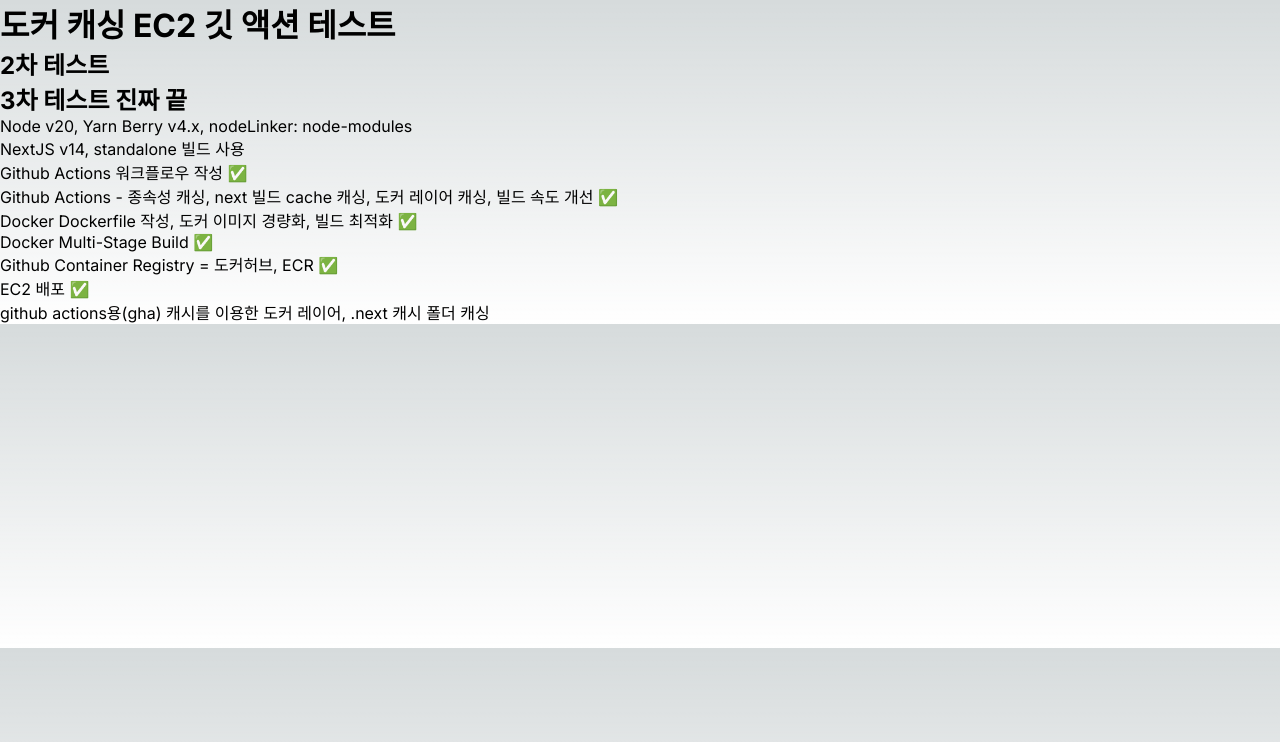
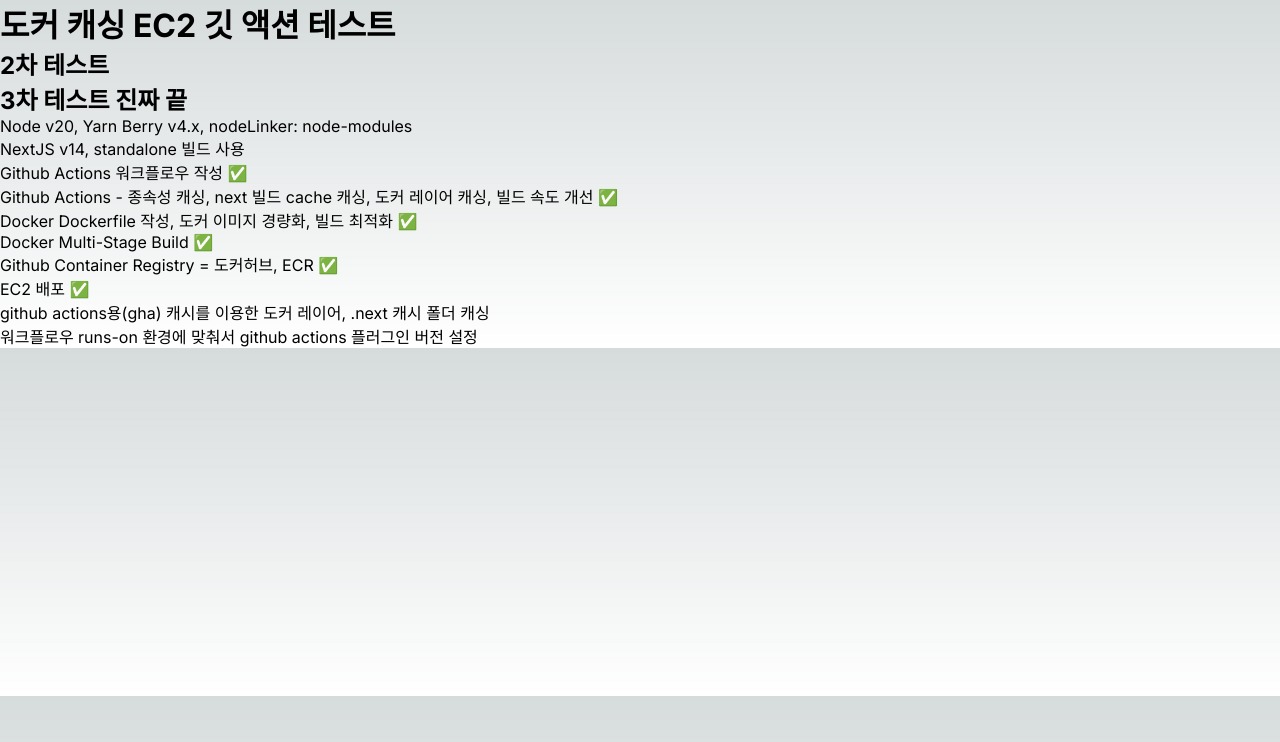
Before and after one commit to yhwabillie/next-ec2-docker-deploy-test, a Next.js app: page / in a window 1280 px wide. Shown: the top 742 px of the page. Built offline with nearby package versions, Linux system fonts and the light colour scheme.

Commit message:
캐시 테스트

```diff
--- a/app/page.tsx
+++ b/app/page.tsx
@@ -22,6 +22,9 @@
         <li>
           github actions용(gha) 캐시를 이용한 도커 레이어, .next 캐시 폴더 캐싱
         </li>
+        <li>
+          워크플로우 runs-on 환경에 맞춰서 github actions 플러그인 버전 설정
+        </li>
       </ul>
     </main>
   );
```
